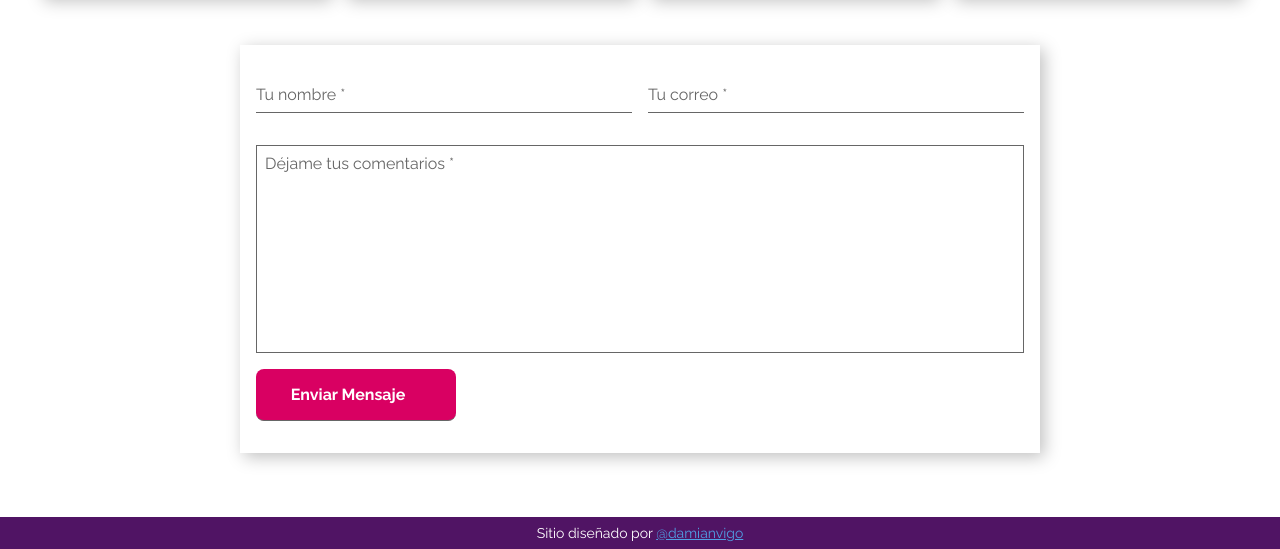
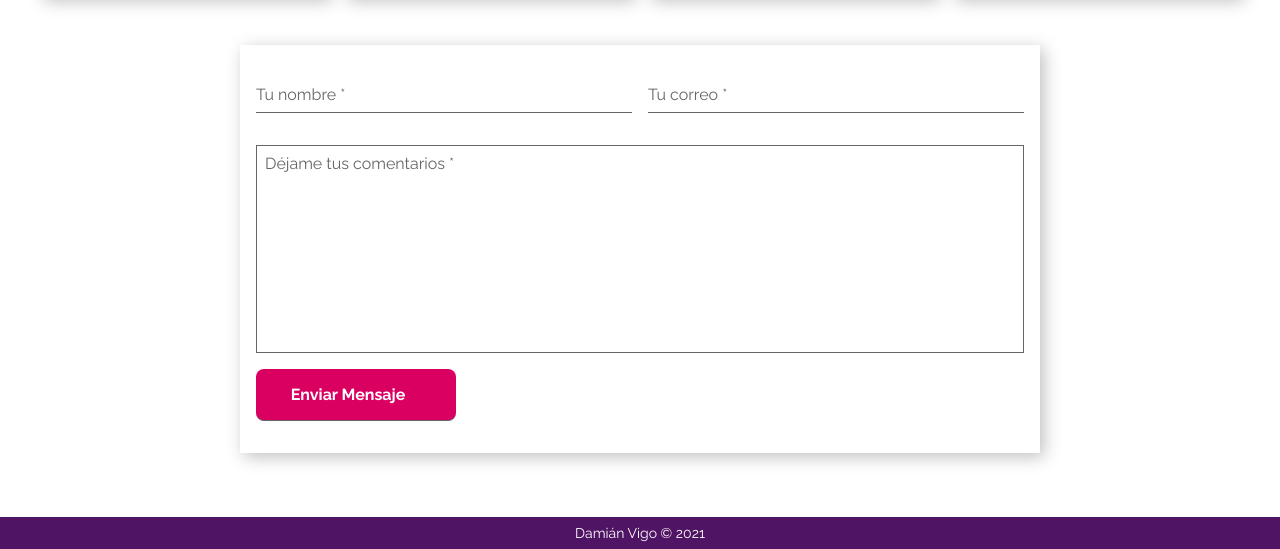
Before and after one commit to damianvigo/portfolio-cv, a website: page index.html in a window 1280 px wide. Shown: the part 4605-5154 px from the top of the page. Drawn offline with Linux system fonts and the light colour scheme.

Commit message:
mod-text

```diff
--- a/index.html
+++ b/index.html
@@ -613,7 +613,7 @@
     </div>
   </section>
   <footer class="footer">
-    <small>Sitio diseñado por <a href="https://damianvigo.com" target="_blank" rel="noopener">@damianvigo</a></small>
+    <small>Damián Vigo &copy; 2021</small>
   </footer>
 
   <script src="./src/index.js"></script>
```
